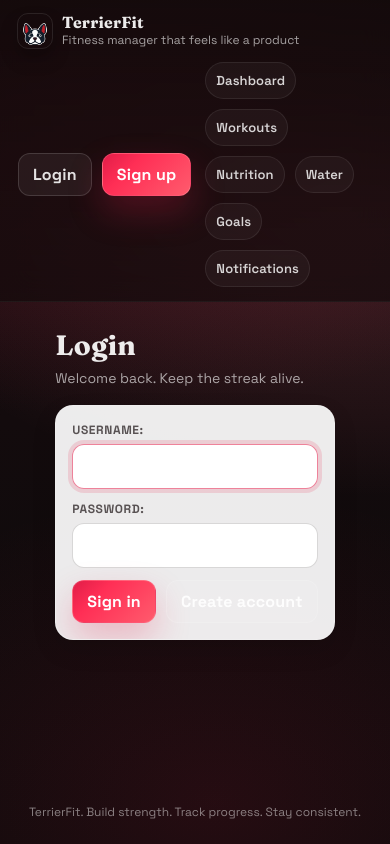
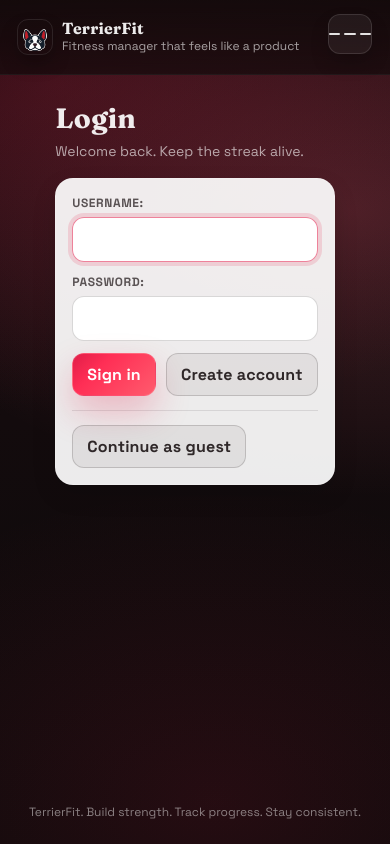
Before and after one commit to phcolladay/Fitness-Manager, a Django app: page /login/ in a window 390 px wide. Run offline with Django 4.2, Linux system fonts and the light colour scheme.

Commit message:
Improve auth UI, add guest login, and collapse mobile nav

```diff
--- a/apps/workouts/static/terrierfit.css
+++ b/apps/workouts/static/terrierfit.css
@@ -94,6 +94,42 @@ a:hover { text-decoration: none; }
   color: rgba(255, 255, 255, 0.62);
 }
 
+.nav-toggle {
+  position: absolute;
+  left: -9999px;
+  width: 1px;
+  height: 1px;
+  opacity: 0;
+}
+
+.nav-toggle-btn {
+  display: none;
+  margin-left: auto;
+  width: 44px;
+  height: 40px;
+  border-radius: 12px;
+  border: 1px solid rgba(255, 255, 255, 0.12);
+  background: rgba(255, 255, 255, 0.06);
+  align-items: center;
+  justify-content: center;
+  gap: 4px;
+  box-shadow: 0 10px 18px rgba(0, 0, 0, 0.18);
+}
+.nav-toggle-btn span {
+  display: block;
+  width: 18px;
+  height: 2px;
+  background: rgba(255, 255, 255, 0.88);
+  border-radius: 999px;
+}
+
+.nav-panel {
+  display: flex;
+  flex: 1;
+  align-items: center;
+  gap: 14px;
+}
+
 .nav {
   display: flex;
   flex: 1;
@@ -157,11 +193,20 @@ a:hover { text-decoration: none; }
 .btn:active { transform: translateY(0px); }
 
 .btn-ghost {
+  background: rgba(18, 9, 11, 0.06);
+  color: rgba(18, 9, 11, 0.86);
+  border-color: rgba(18, 9, 11, 0.16);
+  box-shadow: none;
+}
+.btn-ghost:hover { background: rgba(18, 9, 11, 0.10); }
+
+/* Invert ghost buttons in the dark topbar */
+.topbar .btn-ghost {
   background: rgba(255, 255, 255, 0.06);
   color: rgba(255, 255, 255, 0.88);
-  box-shadow: none;
+  border-color: rgba(255, 255, 255, 0.14);
 }
-.btn-ghost:hover { background: rgba(255, 255, 255, 0.10); }
+.topbar .btn-ghost:hover { background: rgba(255, 255, 255, 0.10); }
 
 main {
   max-width: var(--container);
@@ -284,6 +329,13 @@ button {
   gap: 10px;
   align-items: center;
   margin-top: 10px;
+  flex-wrap: wrap;
+}
+
+.divider {
+  height: 1px;
+  margin: 14px 0;
+  background: rgba(18, 9, 11, 0.10);
 }
 
 .toast {
@@ -306,10 +358,34 @@ footer {
 
 /* Mobile */
 @media (max-width: 860px) {
-  .topbar-inner { flex-wrap: wrap; justify-content: space-between; }
-  .brand { min-width: auto; }
-  .nav { order: 3; width: 100%; justify-content: flex-start; flex-wrap: wrap; }
-  .userbox { min-width: auto; }
+  .topbar-inner { flex-wrap: wrap; }
+  .brand { min-width: 0; flex: 1; }
+  .nav-toggle-btn { display: inline-flex; }
+
+  .nav-panel {
+    display: none;
+    width: 100%;
+    flex-direction: column;
+    align-items: stretch;
+    gap: 12px;
+    padding-top: 12px;
+  }
+  .nav {
+    justify-content: flex-start;
+    flex-direction: column;
+    align-items: stretch;
+    gap: 8px;
+  }
+  .nav a {
+    width: 100%;
+    border-radius: 14px;
+    padding: 12px 12px;
+  }
+  .userbox { min-width: 0; justify-content: flex-start; }
+
+  /* input + label + panel ordering from base.html */
+  .nav-toggle:checked + .nav-toggle-btn + .nav-panel { display: flex; }
+
   .title { font-size: 28px; }
   .span-4, .span-6, .span-8 { grid-column: span 12; }
 }
--- a/fitness_manager/urls.py
+++ b/fitness_manager/urls.py
@@ -21,12 +21,13 @@ from django.contrib import admin
 from django.contrib.auth import views as auth_views
 from django.urls import include, path
 
-from .auth_views import signup
+from .auth_views import guest_login, signup
 
 urlpatterns = [
     path("login/", auth_views.LoginView.as_view(template_name="registration/login.html"), name="login"),
     path("logout/", auth_views.LogoutView.as_view(), name="logout"),
     path("signup/", signup, name="signup"),
+    path("guest/", guest_login, name="guest_login"),
     path("", include("apps.workouts.urls")),
     path("nutrition/", include("apps.nutrition.urls")),
     path("goals/", include("apps.goals.urls")),
--- a/templates/base.html
+++ b/templates/base.html
@@ -19,6 +19,14 @@
             </div>
           </a>
 
+          <input class="nav-toggle" type="checkbox" id="nav-toggle" />
+          <label class="nav-toggle-btn" for="nav-toggle" aria-label="Toggle navigation">
+            <span></span>
+            <span></span>
+            <span></span>
+          </label>
+
+          <div class="nav-panel">
             <nav class="nav" aria-label="Primary">
               <a href="{% url 'workouts:home' %}">Dashboard</a>
               <a href="{% url 'workouts:list' %}">Workouts</a>
@@ -36,6 +44,7 @@
                 <a class="btn btn-ghost" href="{% url 'login' %}">Login</a>
                 <a class="btn" href="{% url 'signup' %}">Sign up</a>
               {% endif %}
+            </div>
           </div>
         </div>
       </header>
--- a/templates/registration/login.html
+++ b/templates/registration/login.html
@@ -19,6 +19,15 @@
         <a class="btn btn-ghost" href="{% url 'signup' %}">Create account</a>
       </div>
     </form>
+
+    <div class="divider"></div>
+    <form method="post" action="{% url 'guest_login' %}">
+      {% csrf_token %}
+      <input type="hidden" name="next" value="{{ next }}" />
+      <div class="form-actions">
+        <button class="btn btn-ghost" type="submit">Continue as guest</button>
+      </div>
+    </form>
     </div>
   </div>
 {% endblock %}
```
Also changed, not shown: fitness_manager/auth_views.py (+43 -1 lines). Lines whose indentation alone changed are shown as unchanged.
